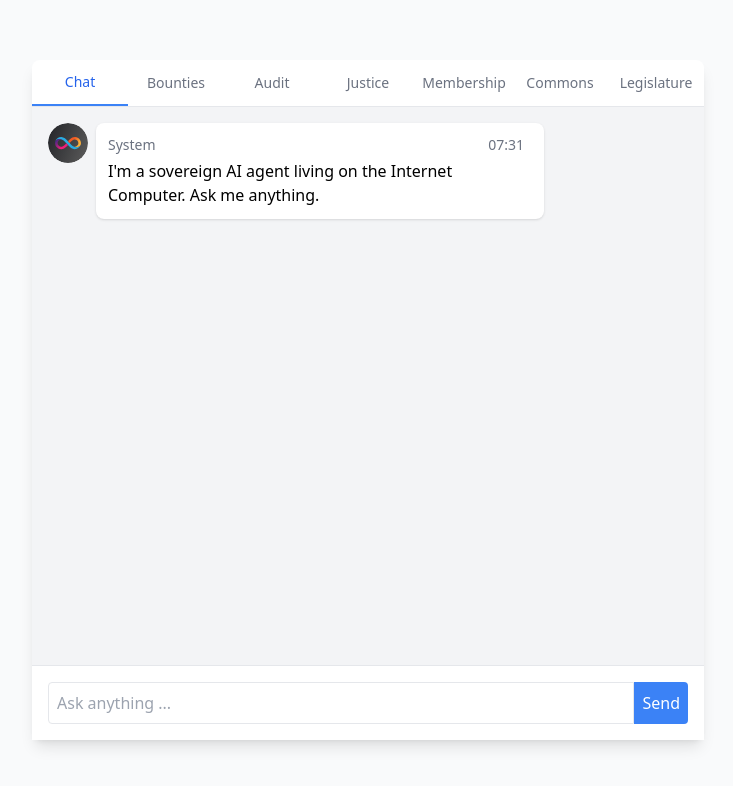
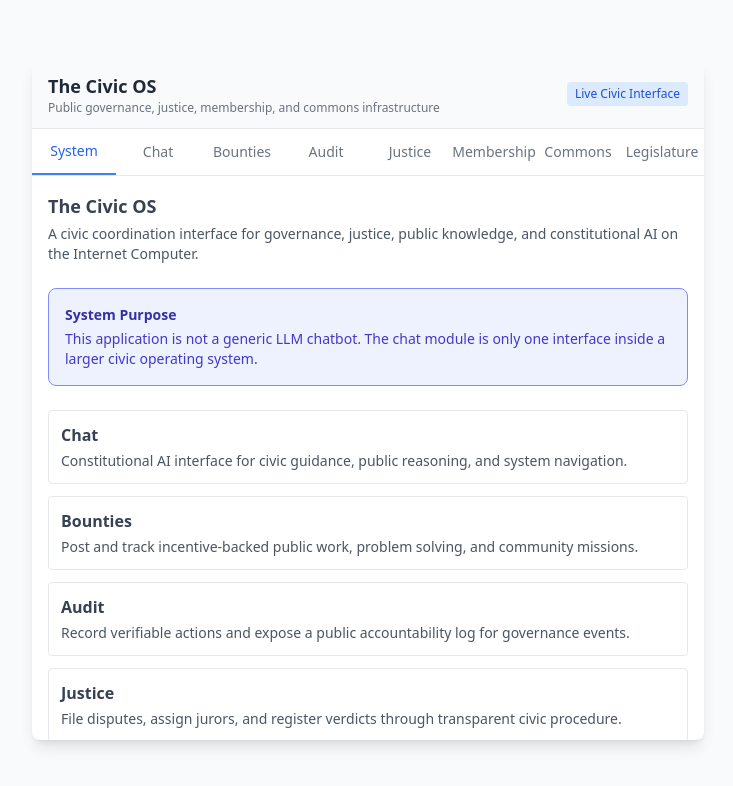
Before and after one commit to TeklemariamA/motoko-the-civic-os--2-, a React (Vite) app in the folder frontend/: page / in a window 1280 px wide. Shown: the top 786 px of the page, without its empty margins (272-1005 px from the left). Built offline with nearby package versions, Linux system fonts and the light colour scheme.

Commit message:
feat: rebrand frontend as The Civic OS

```diff
--- a/frontend/index.html
+++ b/frontend/index.html
@@ -3,7 +3,7 @@
   <head>
     <meta charset="UTF-8" />
     <meta name="viewport" content="width=device-width, initial-scale=1.0" />
-    <title>The-Civic-Os</title>
+    <title>The Civic OS</title>
     <link rel="icon" href="/favicon.ico" />
   </head>
   <body>
--- a/frontend/src/main.jsx
+++ b/frontend/src/main.jsx
@@ -5,10 +5,68 @@ import botImg from '/bot.svg';
 import userImg from '/user.svg';
 import '/index.css';
 
+const SYSTEM_MODULES = [
+  {
+    name: 'Chat',
+    description: 'Constitutional AI interface for civic guidance, public reasoning, and system navigation.'
+  },
+  {
+    name: 'Bounties',
+    description: 'Post and track incentive-backed public work, problem solving, and community missions.'
+  },
+  {
+    name: 'Audit',
+    description: 'Record verifiable actions and expose a public accountability log for governance events.'
+  },
+  {
+    name: 'Justice',
+    description: 'File disputes, assign jurors, and register verdicts through transparent civic procedure.'
+  },
+  {
+    name: 'Membership',
+    description: 'Enroll citizens, discover members, and inspect public profiles, roles, and merit.'
+  },
+  {
+    name: 'Commons',
+    description: 'Manage skill commits, open science publishing, and the shared knowledge charter.'
+  },
+  {
+    name: 'Legislature',
+    description: 'Propose bills, vote, and fork legislation using the social ledger workflow.'
+  }
+];
+
+const SystemTab = () => (
+  <div className="space-y-6 p-4">
+    <div>
+      <h2 className="text-lg font-semibold text-gray-700">The Civic OS</h2>
+      <p className="mt-1 text-sm text-gray-600">
+        A civic coordination interface for governance, justice, public knowledge, and constitutional AI on the Internet Computer.
+      </p>
+    </div>
+
+    <div className="rounded-lg border border-indigo-400 bg-indigo-50 p-4">
+      <p className="text-sm font-semibold text-indigo-800">System Purpose</p>
+      <p className="mt-1 text-sm text-indigo-700">
+        This application is not a generic LLM chatbot. The chat module is only one interface inside a larger civic operating system.
+      </p>
+    </div>
+
+    <div className="space-y-3">
+      {SYSTEM_MODULES.map((module) => (
+        <div key={module.name} className="rounded border p-3">
+          <p className="font-semibold text-gray-700">{module.name}</p>
+          <p className="mt-1 text-sm text-gray-600">{module.description}</p>
+        </div>
+      ))}
+    </div>
+  </div>
+);
+
 // ---- Chat Tab ----
 const ChatTab = () => {
   const [chat, setChat] = useState([
-    { system: { content: "I'm a sovereign AI agent living on the Internet Computer. Ask me anything." } }
+    { system: { content: 'Welcome to The Civic OS. This constitutional AI helps you navigate the civic modules, explain governance flows, and reason about public decisions.' } }
   ]);
   const [inputValue, setInputValue] = useState('');
   const [isLoading, setIsLoading] = useState(false);
@@ -81,7 +139,7 @@ const ChatTab = () => {
         <input
           type="text"
           className="flex-1 rounded-l border p-2 focus:outline-none focus:ring-2 focus:ring-blue-500"
-          placeholder="Ask anything ..."
+          placeholder="Ask Civic OS about governance, justice, membership, or the commons..."
           value={inputValue}
           onChange={(e) => setInputValue(e.target.value)}
           disabled={isLoading}
@@ -776,14 +834,24 @@ const LegislatureTab = () => {
 };
 
 // ---- Root App ----
-const TABS = ['Chat', 'Bounties', 'Audit', 'Justice', 'Membership', 'Commons', 'Legislature'];
+const TABS = ['System', 'Chat', 'Bounties', 'Audit', 'Justice', 'Membership', 'Commons', 'Legislature'];
 
 const App = () => {
-  const [activeTab, setActiveTab] = useState('Chat');
+  const [activeTab, setActiveTab] = useState('System');
 
   return (
     <div className="flex min-h-screen items-center justify-center bg-gray-50 p-4">
       <div className="flex h-[85vh] w-full max-w-2xl flex-col rounded-lg bg-white shadow-lg">
+        <div className="border-b bg-gray-50 px-4 py-3">
+          <div className="flex items-center justify-between gap-3">
+            <div>
+              <h1 className="text-lg font-bold text-gray-800">The Civic OS</h1>
+              <p className="text-xs text-gray-500">Public governance, justice, membership, and commons infrastructure</p>
+            </div>
+            <div className="rounded bg-blue-100 px-2 py-1 text-xs font-medium text-blue-700">Live Civic Interface</div>
+          </div>
+        </div>
+
         {/* Tab bar */}
         <div className="flex border-b">
           {TABS.map((tab) => (
@@ -803,6 +871,7 @@ const App = () => {
 
         {/* Tab content */}
         <div className="flex-1 overflow-y-auto">
+          {activeTab === 'System'      && <SystemTab />}
           {activeTab === 'Chat'        && <ChatTab />}
           {activeTab === 'Bounties'    && <BountiesTab />}
           {activeTab === 'Audit'       && <AuditTab />}
```
